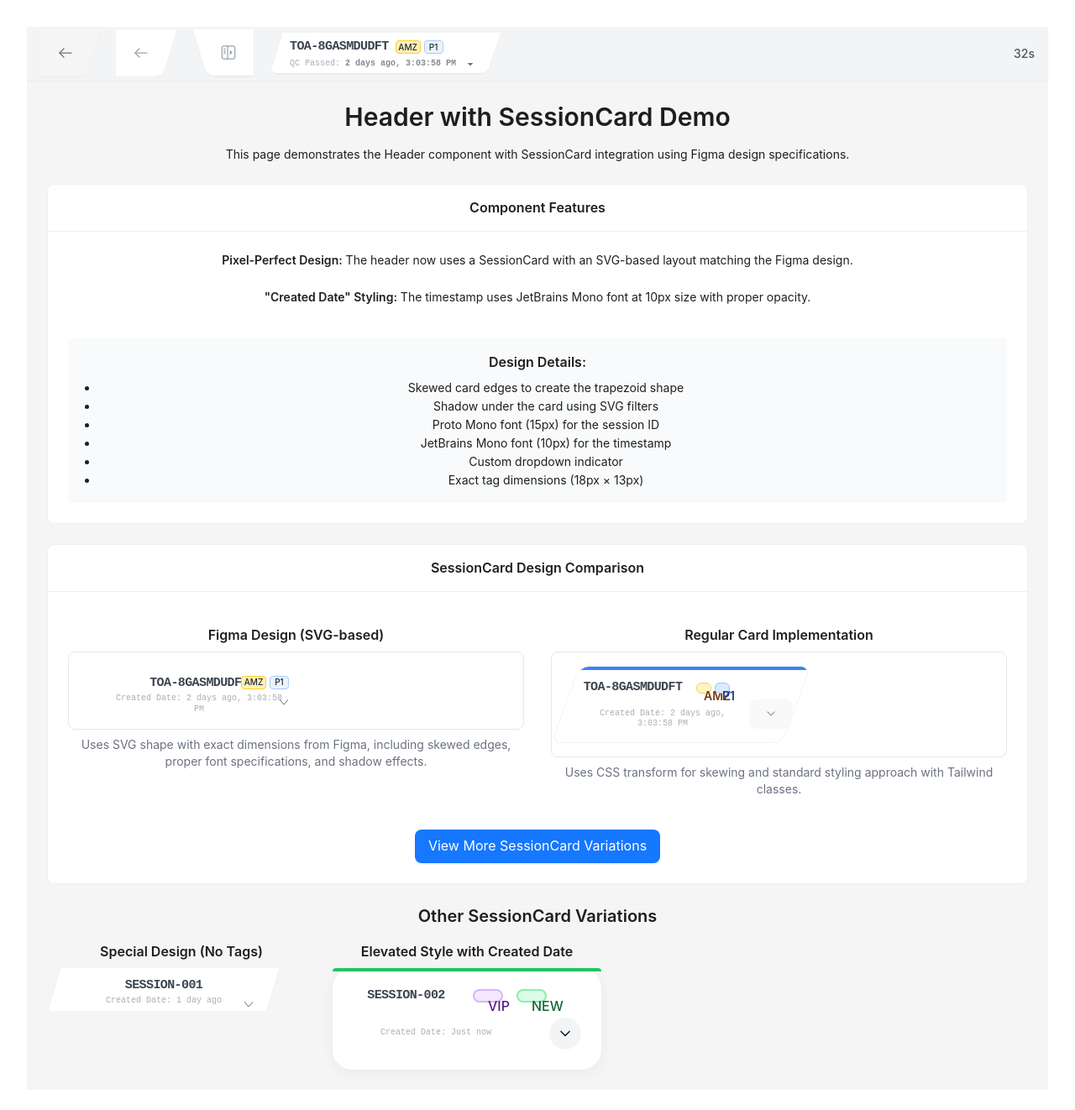
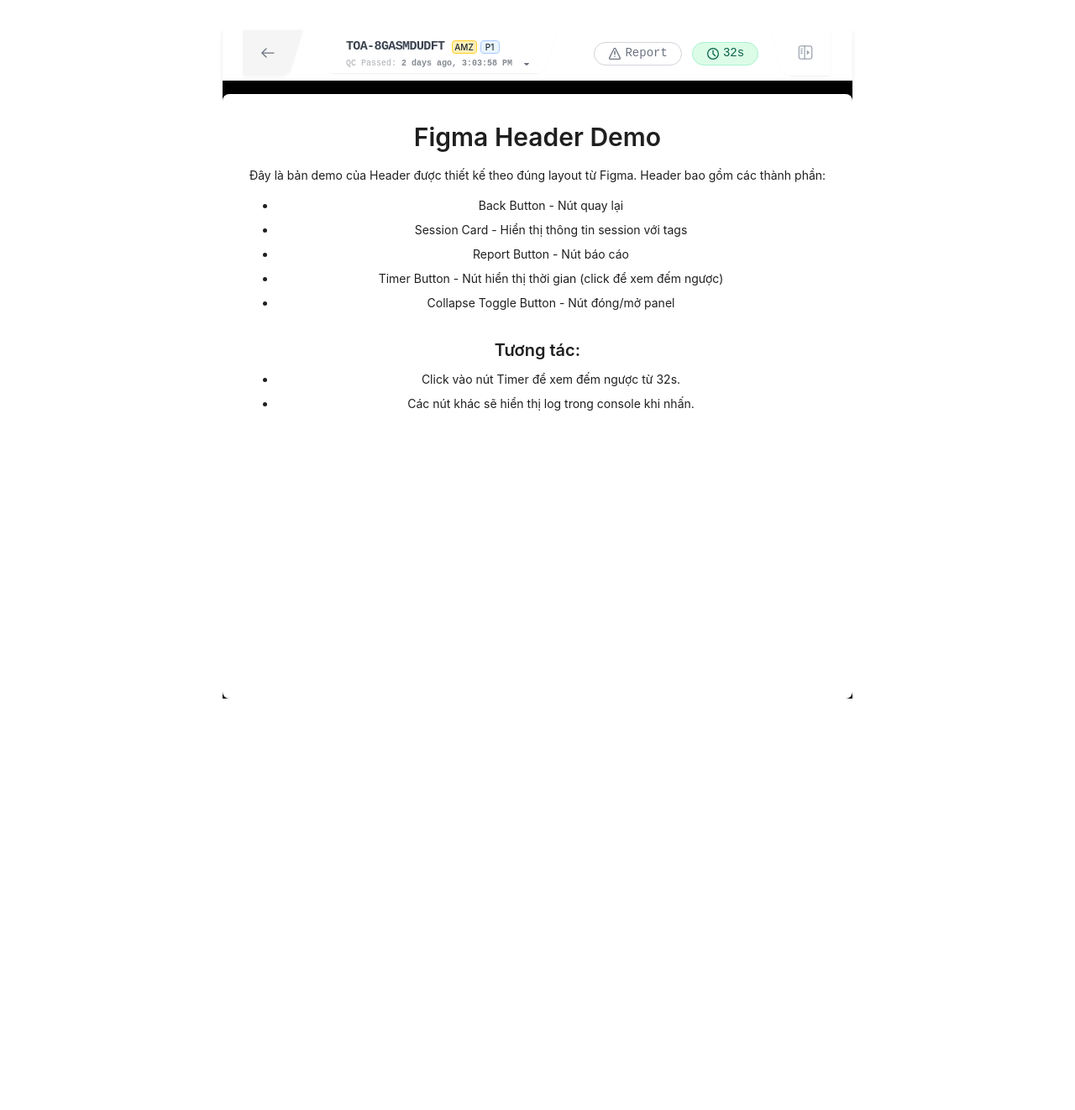
Before and after one commit to nhatnamduong688/pave_interview_frontend, a React (Vite) app: page /header in a window 1280 px wide. Shown: the top 1322 px of the page at 84% size. After the commit the page ends 864 px from the top, so only its background shows below. Built offline with nearby package versions, Linux system fonts and the light colour scheme; the HTML template or start-up script is replaced by a standard one.

Commit message:
feat: Add HomePage route and update navigation in App.tsx
- Introduced HomePage component and updated routing to direct the root path to /home.
- Enhanced navigation structure for improved user experience.

```diff
--- a/src/App.tsx
+++ b/src/App.tsx
@@ -9,6 +9,7 @@ import SimpleCardDemo from './components/pages/SimpleCardDemo'
 import ProductCardDemo from './components/pages/ProductCardDemo'
 import SessionCardDemo from './components/pages/SessionCardDemo'
 import ReportTimerDemoPage from './components/pages/ReportTimerDemoPage'
+import HomePage from './components/pages/HomePage'
 import './App.css'
 
 function App() {
@@ -24,7 +25,8 @@ function App() {
           <Route path="/product-card-demo" element={<ProductCardDemo />} />
           <Route path="/session-card-demo" element={<SessionCardDemo />} />
           <Route path="/report-timer-demo" element={<ReportTimerDemoPage />} />
-          <Route path="/" element={<Navigate to="/header" replace />} />
+          <Route path="/home" element={<HomePage />} />
+          <Route path="/" element={<Navigate to="/home" replace />} />
         </Routes>
       </BrowserRouter>
     </ConfigProvider>
--- a/src/components/molecules/SessionCard/SessionCardSVG.tsx
+++ b/src/components/molecules/SessionCard/SessionCardSVG.tsx
@@ -143,6 +143,7 @@ export function SessionCardSVG({
             </div>
           </div>
         )} */}
+
       </div>
     </div>
   );
--- a/src/components/organisms/Header.tsx
+++ b/src/components/organisms/Header.tsx
@@ -1,53 +1,41 @@
 import {Layout} from 'antd';
 import {BackButton} from "../atoms/BackButton";
-import {CollapseToggleButton} from "../atoms/CollapseToggleButton";
-import {SessionCard} from "../molecules/SessionCard";
 import {SessionCardSVG} from "../molecules/SessionCard/SessionCardSVG";
+import ReportTimer from "../atoms/ReportTimer";
 import React from "react";
-import {ProductCard} from "../molecules/ProductCard";
+import { CollapseToggleButton } from "../atoms/CollapseToggleButton";
 
 const {Header: AntHeader} = Layout;
 
 interface HeaderProps {
   onMenuClick?: () => void;
   timestamp?: string;
-  elapsedTime?: string;
-  onReport?: () => void;
+  timerValue?: string;
+  onReportClick?: () => void;
+  onTimerClick?: () => void;
+  onCollapseToggle?: () => void;
 }
 
 const Header: React.FC<HeaderProps> = ({
-                                         onMenuClick,
-                                         timestamp = "QC Passed: 2 days ago, 3:03:58 PM",
-                                         elapsedTime,
-                                         onReport,
-                                       }) => {
+  onMenuClick,
+  timestamp = "2 days ago, 3:03:58 PM",
+  timerValue = "32s",
+  onReportClick,
+  onTimerClick,
+  onCollapseToggle,
+}) => {
   return (
-    <AntHeader className="px-4 bg-gray-100 shadow-sm flex items-center justify-between w-full h-16">
-      {/* Left side - Logo and menu */}
-      <div className="flex items-center">
+    <div className="bg-black w-full">
+      <AntHeader className="px-6 bg-white flex items-center justify-between w-full h-16 shadow-md mx-auto max-w-7xl">
+        {/* Left side - Back button and SessionCard */}
         <div className="flex items-center">
-          {/* Các button */}
           <BackButton
             variant="secondary"
-            onClick={onMenuClick || (() => console.log('Secondary button clicked'))}
+            onClick={onMenuClick || (() => console.log('Back button clicked'))}
             className="mr-4"
           />
 
-          <BackButton
-            fillColor="#ffffff"
-            hoverColor="#f3f4f6"
-            shadowEnabled={false}
-            onClick={onMenuClick || (() => console.log('No shadow button clicked'))}
-            className="mr-4"
-          />
-
-          <CollapseToggleButton
-            variant="default"
-            onClick={onReport || (() => console.log('Report button clicked'))}
-          />
-
-          {/* SessionCard với thiết kế từ Figma */}
-          <div className="ml-4">
+          <div className="ml-2">
             <SessionCardSVG
               sessionId="TOA-8GASMDUDFT"
               tags={[
@@ -55,23 +43,30 @@ const Header: React.FC<HeaderProps> = ({
                 {text: "P1", type: "blue"}
               ]}
               qcStatus="QC Passed:"
-              qcTimestamp={timestamp.includes("QC Passed:") ? timestamp.replace("QC Passed:", "") : timestamp}
+              qcTimestamp={timestamp}
               isExpandable={true}
             />
           </div>
+        </div>
 
+        {/* Right side - Report and Timer buttons */}
+        <div className="flex items-center gap-3">
+          <ReportTimer
+            variant="report"
+            label="Report"
+            onClick={onReportClick || (() => console.log('Report button clicked'))}
+          />
+          <ReportTimer
+            variant="timer"
+            label={timerValue}
+            onClick={onTimerClick || (() => console.log('Timer button clicked'))}
+          />
+          <CollapseToggleButton
+            onClick={onCollapseToggle || (() => console.log('Collapse toggle clicked'))}
+          />
         </div>
-      </div>
-
-      {/* Right side - Elapsed time */}
-      {elapsedTime && (
-        <div className="flex items-center">
-          <div className="text-gray-600 font-medium">
-            {elapsedTime}
-          </div>
-        </div>
-      )}
-    </AntHeader>
+      </AntHeader>
+    </div>
   );
 };
 
--- a/src/components/pages/HeaderDemoPage.tsx
+++ b/src/components/pages/HeaderDemoPage.tsx
@@ -1,155 +1,66 @@
 import React, { useState } from 'react';
-import { Layout, Card, Typography, Space, message, Divider, Button } from 'antd';
-import { Link } from 'react-router-dom';
 import Header from '../organisms/Header';
-import { SessionCard } from '../molecules/SessionCard';
+import { Layout, Typography } from 'antd';
 
 const { Content } = Layout;
 const { Title, Paragraph } = Typography;
 
 const HeaderDemoPage: React.FC = () => {
-  const [messageApi, contextHolder] = message.useMessage();
+  const [timer, setTimer] = useState('32s');
 
-  const handleMenuClick = () => {
-    messageApi.info('Menu button clicked');
-    console.log('Menu clicked');
-  };
-
-  const handleReport = () => {
-    messageApi.info('Report button clicked');
-    console.log('Report clicked');
+  // Giả lập đếm thời gian (chỉ cho mục đích demo)
+  const startTimer = () => {
+    let seconds = 32;
+    const interval = setInterval(() => {
+      seconds -= 1;
+      if (seconds >= 0) {
+        setTimer(`${seconds}s`);
+      } else {
+        clearInterval(interval);
+        setTimer('32s');
+      }
+    }, 1000);
   };
 
   return (
-    <Layout className="min-h-screen">
-      {contextHolder}
+    <Layout className="min-h-screen bg-black">
       <Header
-        onMenuClick={handleMenuClick}
+        onMenuClick={() => console.log('Back button clicked')}
         timestamp="2 days ago, 3:03:58 PM"
-        elapsedTime="32s"
-        onReport={handleReport}
+        timerValue={timer}
+        onReportClick={() => console.log('Report button clicked')}
+        onTimerClick={startTimer}
+        onCollapseToggle={() => console.log('Collapse toggle clicked')}
       />
 
-      <Content className="p-6">
-        <Title level={2}>Header with SessionCard Demo</Title>
-        <Paragraph>
-          This page demonstrates the Header component with SessionCard integration using Figma design specifications.
-        </Paragraph>
+      <Content className="p-8 mx-auto max-w-7xl bg-white mt-4 rounded-lg">
+        <div className="max-w-3xl mx-auto">
+          <Title level={2}>Figma Header Demo</Title>
 
-        <div className="mt-6">
-          <Card title="Component Features" className="w-full mb-6">
-            <Space direction="vertical" className="w-full">
-              <Paragraph>
-                <strong>Pixel-Perfect Design:</strong> The header now uses a SessionCard with an SVG-based layout matching the Figma design.
-              </Paragraph>
+          <Paragraph className="my-4">
+            Đây là bản demo của Header được thiết kế theo đúng layout từ Figma.
+            Header bao gồm các thành phần:
+          </Paragraph>
 
-              <Paragraph>
-                <strong>"Created Date" Styling:</strong> The timestamp uses JetBrains Mono font at 10px size with proper opacity.
-              </Paragraph>
+          <ul className="list-disc pl-8 mb-6">
+            <li className="mb-2">Back Button - Nút quay lại</li>
+            <li className="mb-2">Session Card - Hiển thị thông tin session với tags</li>
+            <li className="mb-2">Report Button - Nút báo cáo</li>
+            <li className="mb-2">Timer Button - Nút hiển thị thời gian (click để xem đếm ngược)</li>
+            <li className="mb-2">Collapse Toggle Button - Nút đóng/mở panel</li>
+          </ul>
 
-              <div className="mt-4 p-4 bg-gray-50 rounded">
-                <Title level={5}>Design Details:</Title>
-                <ul className="list-disc pl-5">
-                  <li>Skewed card edges to create the trapezoid shape</li>
-                  <li>Shadow under the card using SVG filters</li>
-                  <li>Proto Mono font (15px) for the session ID</li>
-                  <li>JetBrains Mono font (10px) for the timestamp</li>
-                  <li>Custom dropdown indicator</li>
-                  <li>Exact tag dimensions (18px × 13px)</li>
-                </ul>
-              </div>
-            </Space>
-          </Card>
-
-          <Card title="SessionCard Design Comparison" className="w-full">
-            <div className="grid grid-cols-1 md:grid-cols-2 gap-8 mt-4">
-              <div>
-                <Title level={5}>Figma Design (SVG-based)</Title>
-                <div className="p-4 border border-gray-200 rounded-lg">
-                  <SessionCard
-                    sessionId="TOA-8GASMDUDFT"
-                    tags={[
-                      { text: "AMZ", type: "yellow" },
-                      { text: "P1", type: "blue" }
-                    ]}
-                    qcStatus="Created Date:"
-                    qcTimestamp="2 days ago, 3:03:58 PM"
-                    isExpandable={true}
-                    specialDesign={true}
-                  />
-                </div>
-                <Paragraph className="mt-2 text-sm text-gray-500">
-                  Uses SVG shape with exact dimensions from Figma, including skewed edges, proper font specifications, and shadow effects.
-                </Paragraph>
-              </div>
-
-              <div>
-                <Title level={5}>Regular Card Implementation</Title>
-                <div className="p-4 border border-gray-200 rounded-lg">
-                  <SessionCard
-                    sessionId="TOA-8GASMDUDFT"
-                    tags={[
-                      { text: "AMZ", type: "yellow" },
-                      { text: "P1", type: "blue" }
-                    ]}
-                    qcStatus="Created Date:"
-                    qcTimestamp="2 days ago, 3:03:58 PM"
-                    isSkewed={true}
-                    skewAngle="-20deg"
-                    variant="flat"
-                    colorStrip="blue"
-                    className="w-[276px]"
-                  />
-                </div>
-                <Paragraph className="mt-2 text-sm text-gray-500">
-                  Uses CSS transform for skewing and standard styling approach with Tailwind classes.
-                </Paragraph>
-              </div>
-            </div>
-
-            <div className="mt-6 flex justify-center">
-              <Link to="/session-card-demo">
-                <Button type="primary" size="large">
-                  View More SessionCard Variations
-                </Button>
-              </Link>
-            </div>
-          </Card>
-
-          <div className="mt-6">
-            <Title level={4}>Other SessionCard Variations</Title>
-            <div className="flex flex-wrap gap-5 mt-4">
-              <div className="w-80">
-                <Title level={5}>Special Design (No Tags)</Title>
-                <SessionCard
-                  sessionId="SESSION-001"
-                  qcStatus="Created Date:"
-                  qcTimestamp="1 day ago"
-                  isExpandable={true}
-                  specialDesign={true}
-                />
-              </div>
-
-              <div className="w-80">
-                <Title level={5}>Elevated Style with Created Date</Title>
-                <SessionCard
-                  sessionId="SESSION-002"
-                  tags={[
-                    { text: "VIP", type: "purple" },
-                    { text: "NEW", type: "green" }
-                  ]}
-                  qcStatus="Created Date:"
-                  qcTimestamp="Just now"
-                  variant="elevated"
-                  colorStrip="green"
-                />
-              </div>
-            </div>
+          <div className="mt-8">
+            <Title level={4}>Tương tác:</Title>
+            <ul className="list-disc pl-8">
+              <li className="mb-2">Click vào nút Timer để xem đếm ngược từ 32s.</li>
+              <li className="mb-2">Các nút khác sẽ hiển thị log trong console khi nhấn.</li>
+            </ul>
           </div>
         </div>
       </Content>
     </Layout>
   );
-};
+}
 
 export default HeaderDemoPage;
--- a/src/components/pages/HomePage.tsx
+++ b/src/components/pages/HomePage.tsx
@@ -1,40 +1,75 @@
 import React from 'react';
-import { Typography, Card, Row, Col } from 'antd';
-import Button from '../atoms/Button';
-import MainLayout from '../templates/MainLayout';
+import { Layout, Typography, Card, Space, Button } from 'antd';
+import { Link } from 'react-router-dom';
 
+const { Content } = Layout;
 const { Title, Paragraph } = Typography;
 
 const HomePage: React.FC = () => {
+  const demoPages = [
+    {
+      title: 'Header Demo',
+      description: 'Demo của Header với Session Card, Back Button, và các component Report/Timer.',
+      path: '/header',
+      highlight: true,
+    },
+    {
+      title: 'Report/Timer Component Demo',
+      description: 'Demo của các buttons Report và Timer với các biến thể khác nhau.',
+      path: '/report-timer-demo',
+      highlight: true,
+    },
+    {
+      title: 'Session Card Demo',
+      description: 'Demo của Session Card với thiết kế từ Figma.',
+      path: '/session-card-demo',
+    },
+    {
+      title: 'Button Demo',
+      description: 'Demo của các loại buttons cơ bản.',
+      path: '/buttons',
+    },
+    {
+      title: 'Product Card Demo',
+      description: 'Demo của Product Card component.',
+      path: '/product-cards',
+    },
+  ];
+
   return (
-    <MainLayout>
-      <div className="text-center mb-10">
-        <Title>Welcome to Our Application</Title>
-        <Paragraph className="text-lg">
-          This is a React application built with Atomic Design, TypeScript, Ant Design, and TailwindCSS.
+    <Layout className="min-h-screen bg-gray-100">
+      <Content className="p-8 mx-auto max-w-7xl">
+        <Title level={1} className="mb-8 text-center">
+          Pave Interview Frontend Components
+        </Title>
+
+        <Paragraph className="text-lg text-center mb-12">
+          Trang demo cho các components đã được triển khai.
         </Paragraph>
-        <Button type="primary" size="large" className="mt-4">
-          Get Started
-        </Button>
-      </div>
 
-      <Row gutter={[16, 16]}>
-        {[1, 2, 3].map((item) => (
-          <Col key={item} xs={24} md={8}>
+        <div className="grid grid-cols-1 md:grid-cols-2 lg:grid-cols-3 gap-6">
+          {demoPages.map((page, index) => (
             <Card
-              title={`Feature ${item}`}
-              className="h-full hover:shadow-lg transition-shadow"
+              key={index}
+              className={`h-full ${page.highlight ? 'border-2 border-blue-500 shadow-lg' : ''}`}
+              hoverable
             >
-              <Paragraph>
-                Lorem ipsum dolor sit amet, consectetur adipiscing elit.
-                Nullam euismod, nisl eget ultricies aliquam, nunc nisl aliquet nunc.
+              <Title level={4} className="mb-4">
+                {page.title}
+              </Title>
+              <Paragraph className="mb-6 h-16">
+                {page.description}
               </Paragraph>
-              <Button type="link" className="p-0">Learn More</Button>
+              <Link to={page.path}>
+                <Button type="primary" block>
+                  Xem Demo
+                </Button>
+              </Link>
             </Card>
-          </Col>
-        ))}
-      </Row>
-    </MainLayout>
+          ))}
+        </div>
+      </Content>
+    </Layout>
   );
 };
 
```
